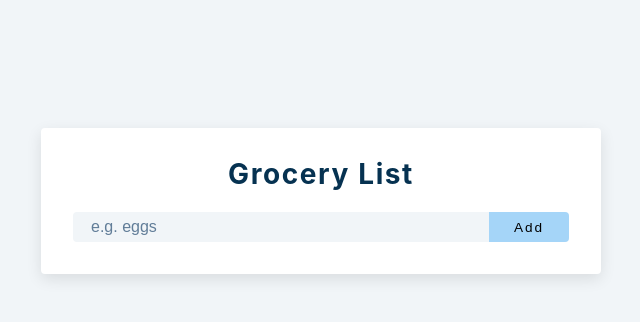
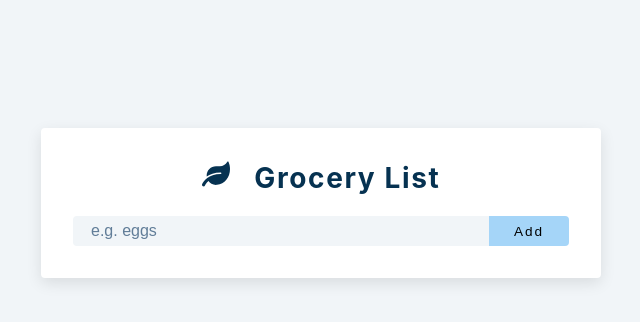
Before and after one commit to luisluft/react-grocery-list, a React (Create React App) app: page / in a window 1280 px wide. Shown: the top 322 px of the page, without its empty margins (319-959 px from the left). Built offline with nearby package versions, Linux system fonts and the light colour scheme.

Commit message:
implement local storage usage

```diff
--- a/src/App.js
+++ b/src/App.js
@@ -3,9 +3,16 @@ import List from "./List";
 import Alert from "./Alert";
 import { FaLeaf } from "react-icons/fa";
 
+const getLocalStorage = () => {
+  let localList = localStorage.getItem("list");
+
+  if (localList) return JSON.parse(localList);
+  else return [];
+};
+
 function App() {
   const [name, setName] = useState("");
-  const [list, setList] = useState([]);
+  const [list, setList] = useState(getLocalStorage());
   const [isEditing, setIsEditing] = useState(false);
   const [editID, setEditID] = useState(null);
   const [alert, setAlert] = useState({
@@ -13,6 +20,10 @@ function App() {
     message: "",
     type: "",
   });
+
+  useEffect(() => {
+    localStorage.setItem("list", JSON.stringify(list));
+  }, [list]);
 
   const handleSubmit = (event) => {
     event.preventDefault();
@@ -68,7 +79,10 @@ function App() {
     <section className="section-center">
       <form className="grocery-form" onSubmit={handleSubmit}>
         {alert.show && <Alert {...alert} showAlert={showAlert} list={list} />}
-        <h3>grocery list</h3>
+        <h3>
+          <FaLeaf /> &nbsp; grocery list
+        </h3>
+
         <div className="form-control">
           <input
             type="text"
```
